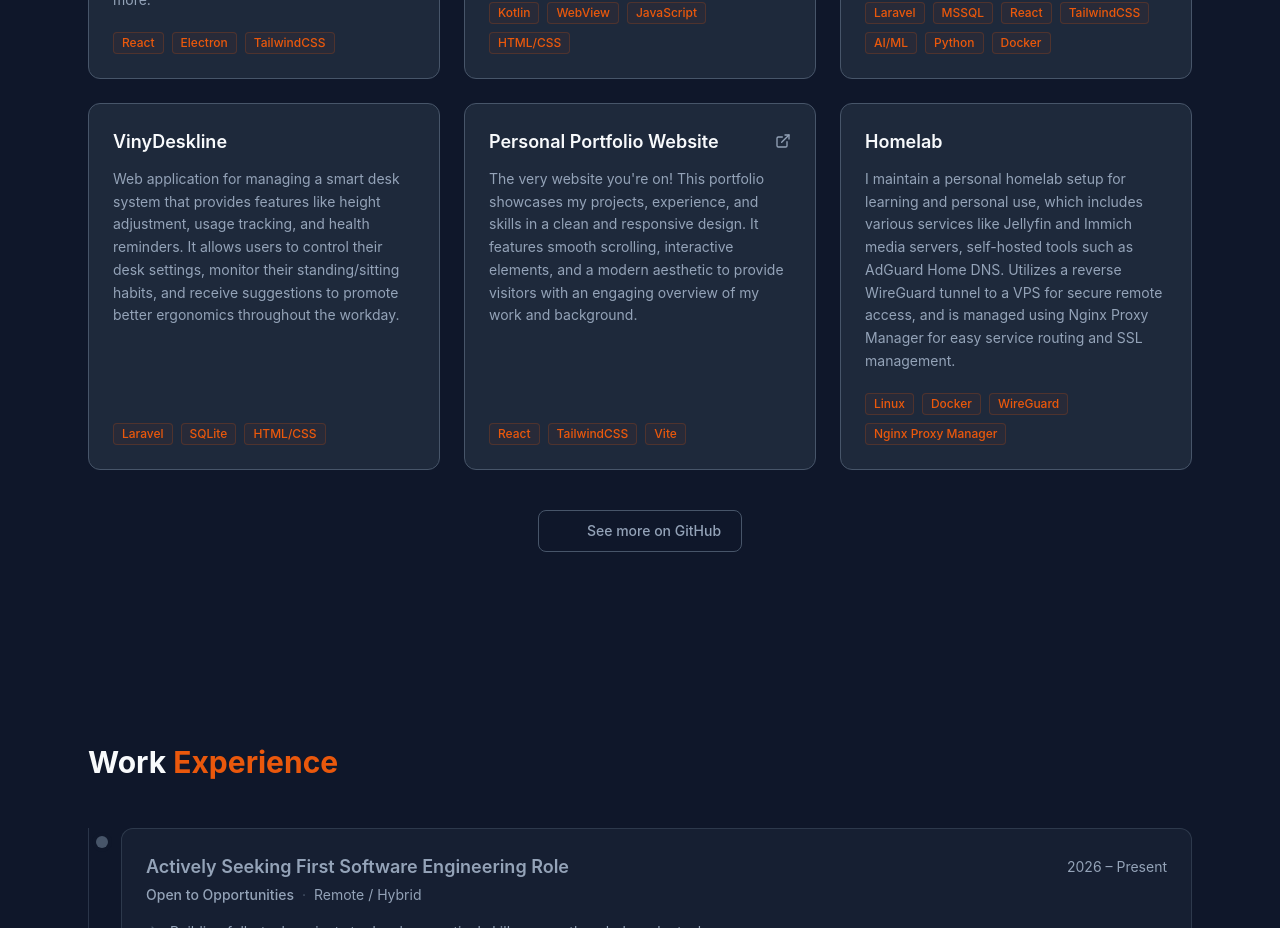
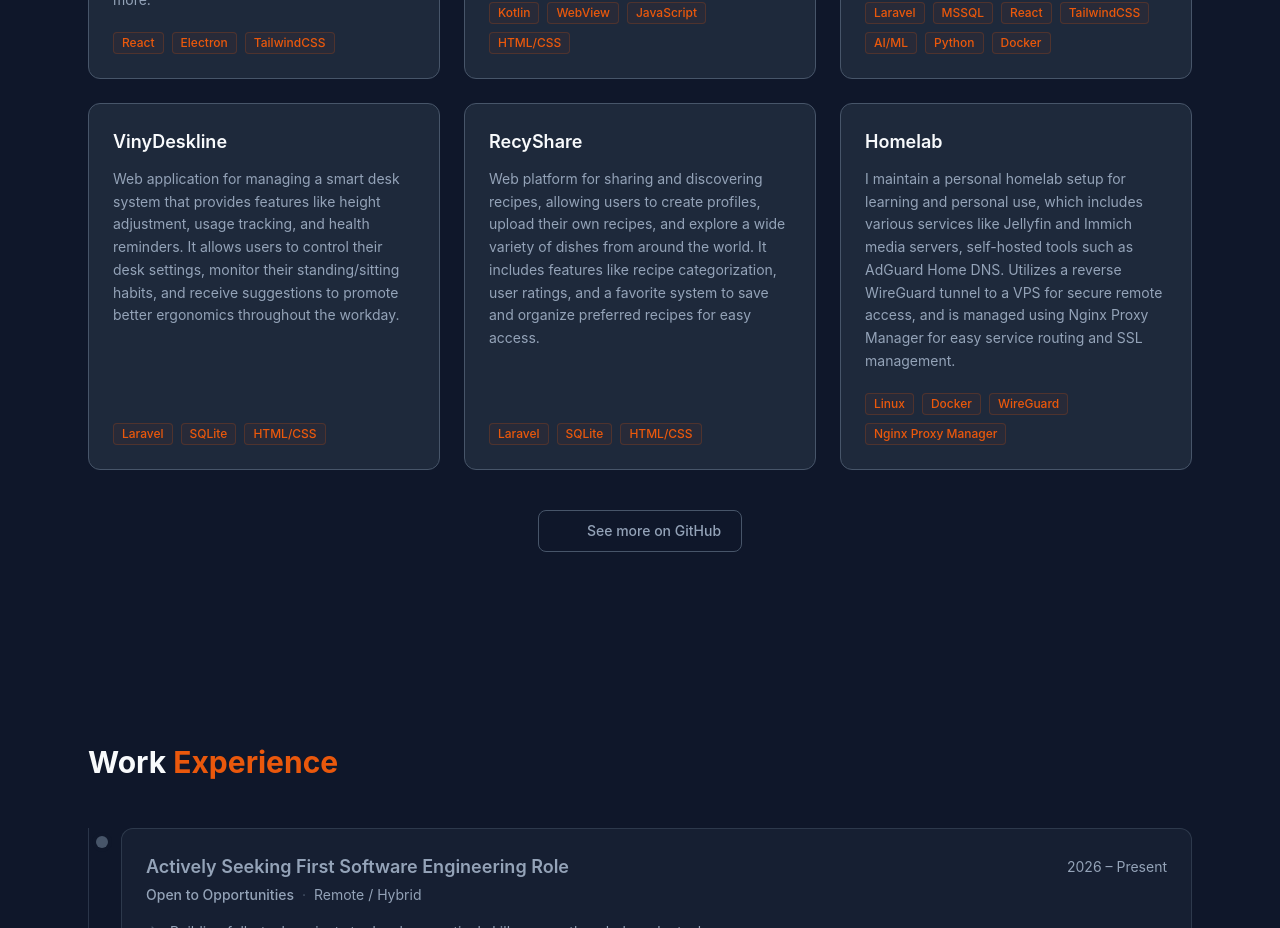
Before and after one commit to Rinpyre/Portfolio, a React (Vite) app: page / in a window 1280 px wide. Shown: the part 1900-2828 px from the top of the page. Built offline with nearby package versions, Linux system fonts and the light colour scheme; some icons are missing.

Commit message:
feat(portfolio): Update project details to include RecyShare platform

```diff
--- a/src/data/portfolio.js
+++ b/src/data/portfolio.js
@@ -57,11 +57,11 @@ export const PROJECTS = [
         liveUrl: null
     },
     {
-        title: 'Personal Portfolio Website',
-        description: `The very website you're on! This portfolio showcases my projects, experience, and skills in a clean and responsive design. It features smooth scrolling, interactive elements, and a modern aesthetic to provide visitors with an engaging overview of my work and background.`,
-        techs: ['React', 'TailwindCSS', 'Vite'],
-        githubUrl: 'https://github.com/Rinpyre/Portfolio',
-        liveUrl: 'https://adrians.ro'
+        title: 'RecyShare',
+        description: `Web platform for sharing and discovering recipes, allowing users to create profiles, upload their own recipes, and explore a wide variety of dishes from around the world. It includes features like recipe categorization, user ratings, and a favorite system to save and organize preferred recipes for easy access.`,
+        techs: ['Laravel', 'SQLite', 'HTML/CSS'],
+        githubUrl: 'https://github.com/Rinpyre/RecyShare',
+        liveUrl: null
     },
     {
         title: 'Homelab',
```
